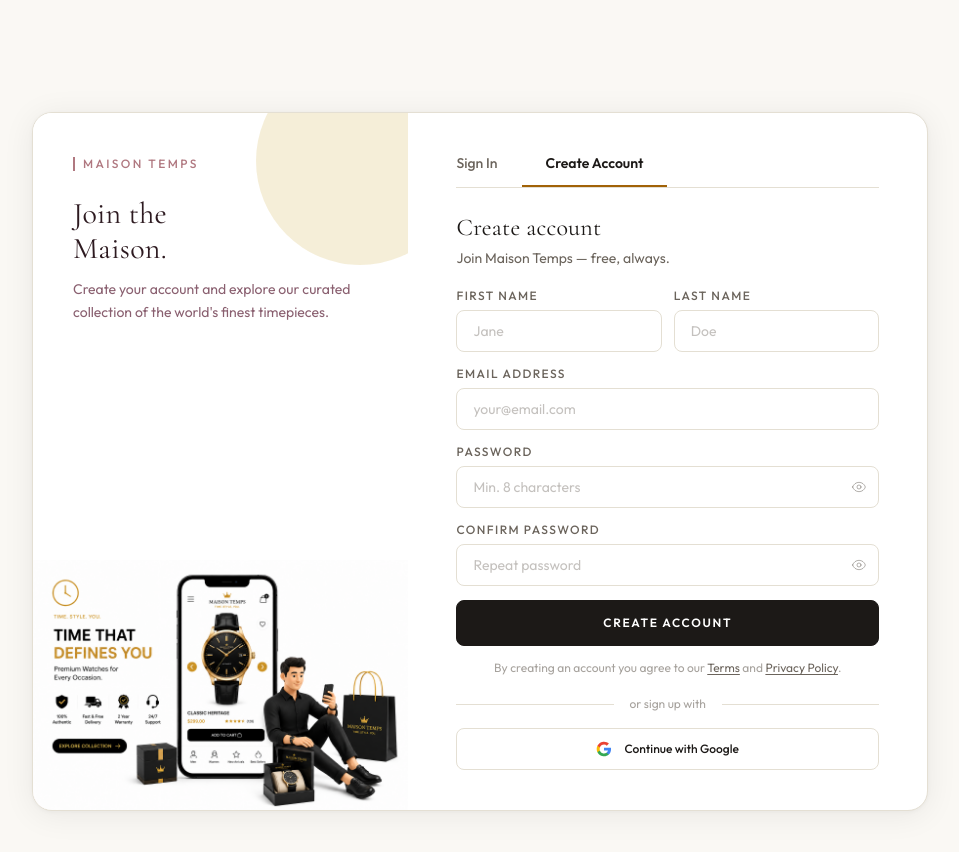
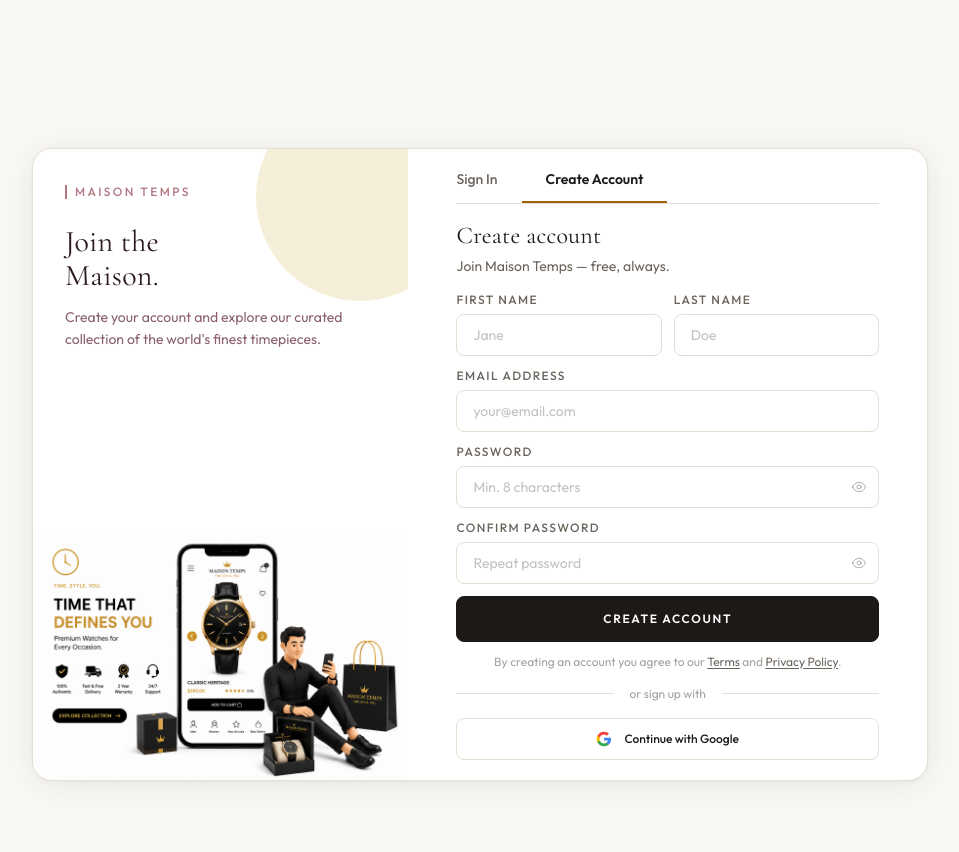
Before and after one commit to MaryamMumtaz-piaic/meridian-watch-store, a Next.js app: page /account/register in a window 1280 px wide. Shown: the top 852 px of the page, without its empty margins (160-1119 px from the left). Built offline with nearby package versions, Linux system fonts and the light colour scheme; no server answers.

Commit message:
update a login or sign up page

```diff
--- a/src/app/account/login/page.tsx
+++ b/src/app/account/login/page.tsx
@@ -86,12 +86,12 @@
   }
 
   return (
-    <div className="flex min-h-[82vh] items-center justify-center px-4 py-12">
+    <div className="flex h-dvh items-center justify-center overflow-hidden px-4 py-3">
       <div
-        className="w-full max-w-4xl overflow-hidden border border-hairline bg-white"
-        style={{ borderRadius: "1.25rem", boxShadow: "0 4px 32px rgba(28,25,23,0.07), 0 1px 4px rgba(28,25,23,0.04)" }}
+        className="flex w-full max-w-4xl overflow-hidden border border-hairline bg-white"
+        style={{ borderRadius: "1.25rem", boxShadow: "0 4px 32px rgba(28,25,23,0.07), 0 1px 4px rgba(28,25,23,0.04)", maxHeight: "calc(100dvh - 1.5rem)" }}
       >
-        <div className="flex">
+        <div className="flex h-full w-full">
           {/* ── Left branded panel ── */}
           <div
             className="relative hidden flex-col overflow-hidden md:flex md:w-[42%]"
@@ -142,7 +142,7 @@
           </div>
 
           {/* ── Right form panel ── */}
-          <div className="flex flex-1 flex-col justify-center px-8 py-10 md:px-12">
+          <div className="flex flex-1 flex-col justify-center overflow-y-auto px-8 py-6 md:px-12">
             {/* Tab switcher */}
             <div className="mb-8 flex border-b border-hairline">
               <span
--- a/src/app/account/register/page.tsx
+++ b/src/app/account/register/page.tsx
@@ -77,12 +77,12 @@
   }
 
   return (
-    <div className="flex min-h-[82vh] items-center justify-center px-4 py-12">
+    <div className="flex h-dvh items-center justify-center overflow-hidden px-4 py-3">
       <div
-        className="w-full max-w-4xl overflow-hidden border border-hairline bg-white"
-        style={{ borderRadius: "1.25rem", boxShadow: "0 4px 32px rgba(28,25,23,0.07), 0 1px 4px rgba(28,25,23,0.04)" }}
+        className="flex w-full max-w-4xl overflow-hidden border border-hairline bg-white"
+        style={{ borderRadius: "1.25rem", boxShadow: "0 4px 32px rgba(28,25,23,0.07), 0 1px 4px rgba(28,25,23,0.04)", maxHeight: "calc(100dvh - 1.5rem)" }}
       >
-        <div className="flex">
+        <div className="flex h-full w-full">
           {/* ── Left branded panel ── */}
           <div
             className="relative hidden flex-col overflow-hidden md:flex md:w-[42%]"
@@ -98,7 +98,7 @@
             />
 
             {/* Brand copy */}
-            <div className="relative z-10 p-10 pb-4">
+            <div className="relative z-10 p-8 pb-2">
               <span
                 className="inline-flex items-center gap-2 text-xs font-medium uppercase tracking-[0.2em]"
                 style={{ color: "#b07880" }}
@@ -132,9 +132,9 @@
           </div>
 
           {/* ── Right form panel ── */}
-          <div className="flex flex-1 flex-col justify-center px-8 py-10 md:px-12">
+          <div className="flex flex-1 flex-col justify-center overflow-y-auto px-8 py-5 md:px-12">
             {/* Tab switcher */}
-            <div className="mb-6 flex border-b border-hairline">
+            <div className="mb-4 flex border-b border-hairline">
               <Link
                 href="/account/login"
                 className="border-b-2 border-transparent pb-3 pr-6 text-sm font-medium text-stone transition-colors hover:text-gold focus-visible:text-gold focus-visible:outline-none"
@@ -149,7 +149,7 @@
               </span>
             </div>
 
-            <div className="mb-5">
+            <div className="mb-4">
               <h1 className="font-serif text-2xl text-foreground">Create account</h1>
               <p className="mt-1 text-sm text-stone">Join Maison Temps — free, always.</p>
             </div>
@@ -163,7 +163,7 @@
               </div>
             )}
 
-            <form onSubmit={handleSubmit(onSubmit)} noValidate className="space-y-3.5">
+            <form onSubmit={handleSubmit(onSubmit)} noValidate className="space-y-3">
               {/* Name row */}
               <div className="grid grid-cols-2 gap-3">
                 <div>
@@ -341,7 +341,7 @@
             </form>
 
             {/* Divider */}
-            <div className="mt-5 flex items-center gap-4">
+            <div className="mt-4 flex items-center gap-4">
               <div className="h-px flex-1 bg-hairline" />
               <span className="text-xs text-stone/60">or sign up with</span>
               <div className="h-px flex-1 bg-hairline" />
```
